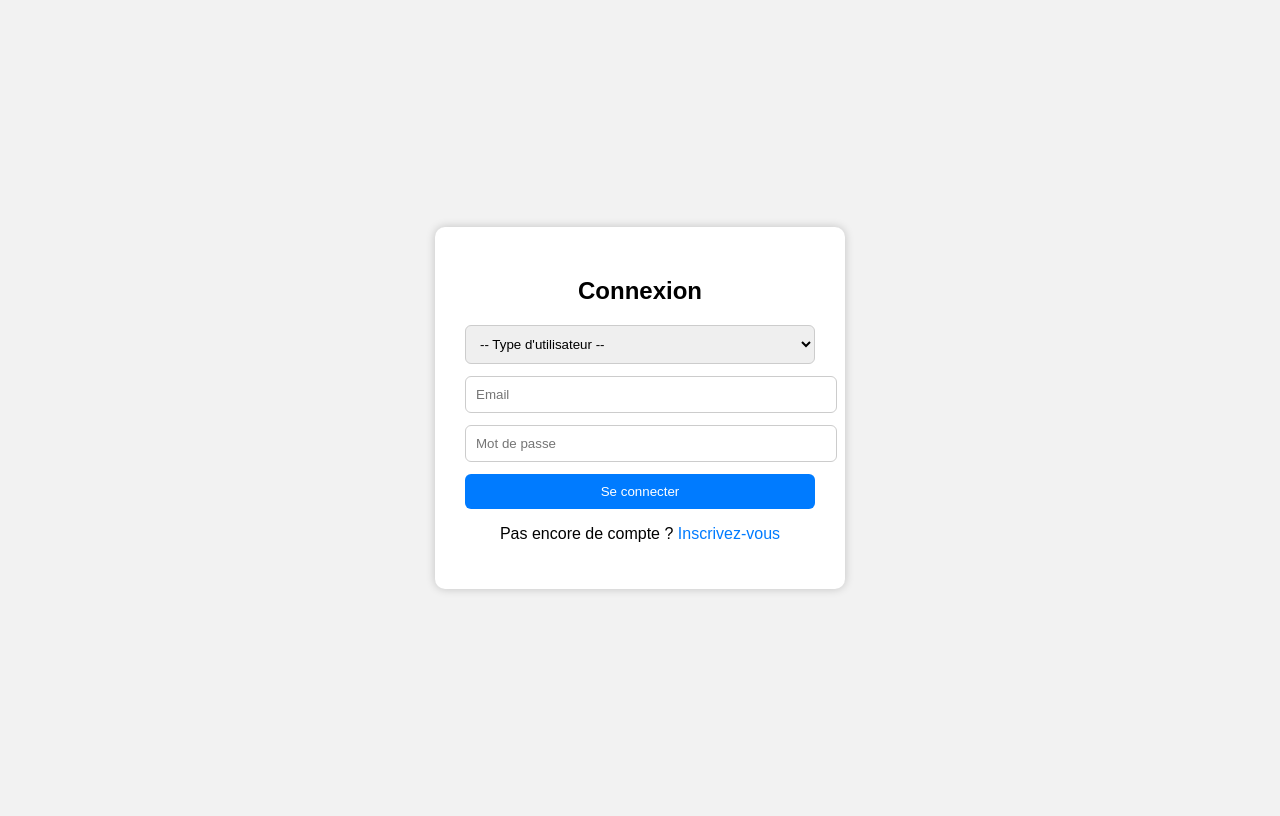
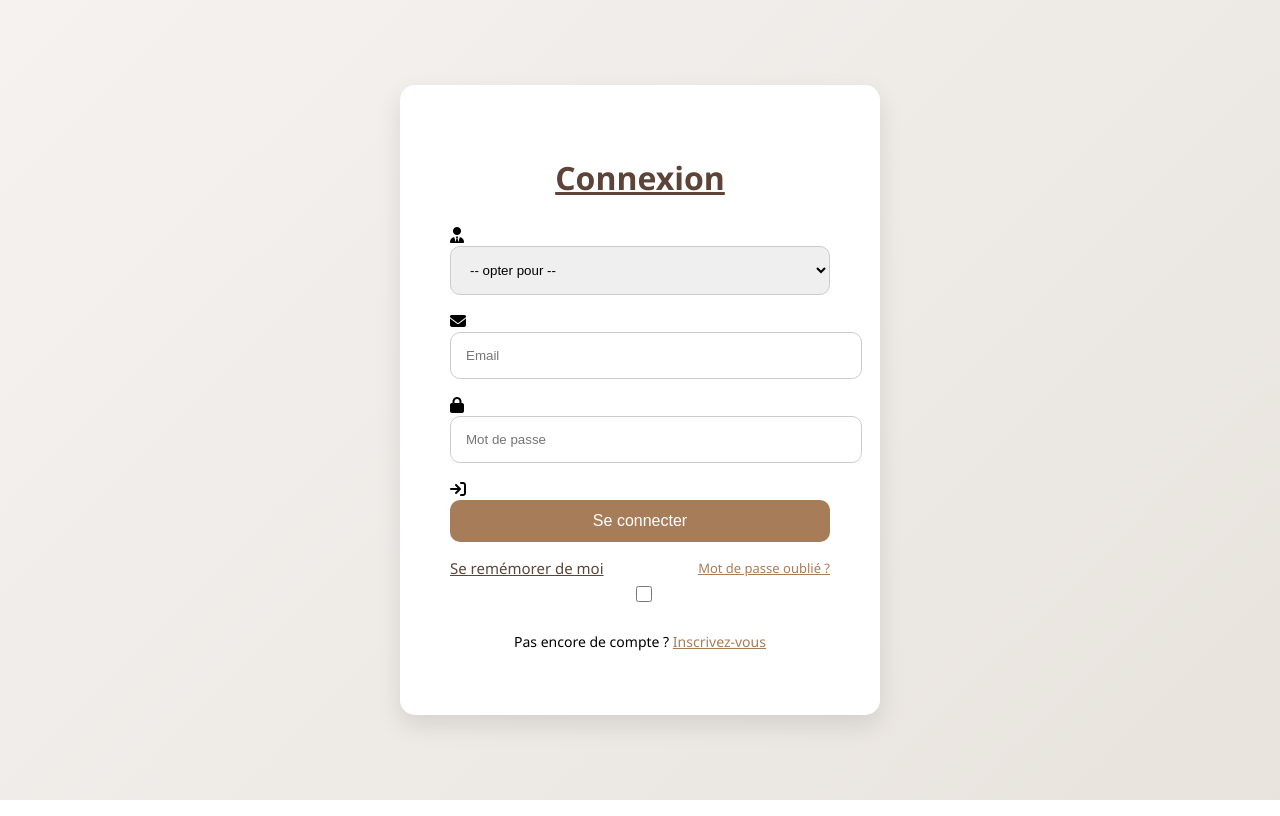
Before and after one commit to ZizouMaiga/Papa_na_chat, a plain HTML site: page Mes_debuts_sur_projet/Frontend/connexion.html in a window 1280 px wide. Drawn offline with Linux system fonts and the light colour scheme.

Commit message:
accueil
le style css de qualité

Co-Authored-By: ZizouMaiga <207475676+ZizouMaiga@users.noreply.github.com>
Co-Authored-By: Kalifa-Coulibaly <207578800+Kalifa-Coulibaly@users.noreply.github.com>

```diff
--- /dev/null
+++ b/Mes_debuts_sur_projet/Frontend/accueil.css
@@ -0,0 +1,63 @@
+* {
+    margin: 0;
+    padding: 0;
+    box-sizing: border-box;
+    font-family: 'Segoe UI', Tahoma, Geneva, Verdana, sans-serif;
+  }
+
+  body {
+    background-color: maroon;
+    color: #4b2e2e;
+  }
+
+  header {
+    display: flex;
+    align-items: center;
+    justify-content: space-between;
+    padding: 20px 50px;
+    background-color: #fff7f0;
+    box-shadow: 0 2px 8px rgba(0, 0, 0, 0.1);
+  }
+
+  .logo-container img {
+    height: 80px;
+  }
+
+  h1 {
+    font-size: 2.8em;
+    color: #7b3f00;
+    font-weight: bold;
+    font-family: 'Georgia', serif;
+    transform: translateX(90px);
+    text-decoration: underline solid;
+  }
+
+  .nav-links a {
+    margin-left: 25px;
+    text-decoration: none;
+    color: #4b2e2e;
+    font-weight: bold;
+    border: 2px solid #4b2e2e;
+    padding: 8px 16px;
+    border-radius: 5px;
+    transition: all 0.3s ease-in-out;
+  }
+
+  .nav-links a:hover {
+    background-color: #7b3f00;
+    color: white;
+  }
+
+  main {
+    display: flex;
+    justify-content: center;
+    align-items: center;
+    margin-top: 40px;
+  }
+
+  .main-image {
+    max-width: 70%;
+    height: auto;
+    border-radius: 15px;
+    box-shadow: 0 4px 20px rgba(0, 0, 0, 0.2);
+  }
--- /dev/null
+++ b/Mes_debuts_sur_projet/Frontend/connexion.css
@@ -0,0 +1,104 @@
+/* connexion.css */
+
+body {
+    font-family: 'Segoe UI', sans-serif;
+    background: linear-gradient(135deg, #f5f2f0, #e8e3dd);
+    display: flex;
+    justify-content: center;
+    align-items: center;
+    height: 100vh;
+    margin: 0;
+  }
+
+  form#loginForm {
+    background-color: white;
+    padding: 50px 50px;
+    border-radius: 15px;
+    box-shadow: 0 10px 25px rgba(0, 0, 0, 0.1);
+    width: 380px;
+  }
+
+  form#loginForm h1 {
+    text-align: center;
+    text-decoration: solid underline;
+    color: #5c4438;
+    margin-bottom: 25px;
+  }
+
+  form#loginForm select,
+  form#loginForm input {
+    width: 100%;
+    padding: 15px;
+    margin-bottom: 15px;
+    border-radius: 10px;
+    border: 1px solid #ccc;
+    transition: border 0.3s ease;
+  }
+
+  form#loginForm select:focus,
+  form#loginForm input:focus {
+    border-color: #a77c59;
+    outline: none;
+  }
+
+  form#loginForm button {
+    width: 100%;
+    padding: 12px;
+    border: none;
+    background-color: #a77c59;
+    color: white;
+    border-radius: 10px;
+    font-size: 16px;
+    cursor: pointer;
+    transition: background-color 0.3s ease;
+  }
+
+  form#loginForm button:hover {
+    background-color: #8a6245;
+  }
+
+  .signup-link {
+    text-align: center;
+    margin-top: 15px;
+    font-size: 14px;
+  }
+
+  .signup-link a {
+    color: #a77c59;
+    text-decoration: underline;
+  }
+
+  .signup-link a:hover {
+    text-decoration: underline;
+  }
+  .remember-line {
+    display: flex;
+    justify-content: space-between;
+    align-items: center;
+    font-size: 15px;
+    color: #5c4438;
+    margin-bottom: 5px;
+    text-decoration: solid underline;
+  }
+
+  .forgot-password {
+    text-decoration: solid underline;
+    color: #a77c59;
+    font-size: 13px;
+  }
+
+  .forgot-password:hover {
+    text-decoration: solid underline;
+  }
+
+  .remember-check {
+    text-align: right; /* ou center si tu préfères */
+    margin-bottom: 15px;
+  }
+
+  .remember-check input[type="checkbox"] {
+    accent-color: #a77c59;
+    width: 16px;
+    height: 16px;
+    cursor: pointer;
+  }
--- a/Mes_debuts_sur_projet/Frontend/connexion.html
+++ b/Mes_debuts_sur_projet/Frontend/connexion.html
@@ -3,68 +3,32 @@
 <head>
   <meta charset="UTF-8" />
   <title>Connexion</title>
-  <style>
-    body {
-      font-family: Arial, sans-serif;
-      background-color: #f2f2f2;
-      display: flex;
-      justify-content: center;
-      align-items: center;
-      height: 100vh;
-    }
-    form {
-      background-color: white;
-      padding: 30px;
-      border-radius: 10px;
-      box-shadow: 0 0 10px rgba(0,0,0,0.2);
-      width: 350px;
-    }
-    input, select {
-      width: 100%;
-      margin-bottom: 12px;
-      padding: 10px;
-      border: 1px solid #ccc;
-      border-radius: 6px;
-    }
-    button {
-      width: 100%;
-      padding: 10px;
-      background-color: #007bff;
-      color: white;
-      border: none;
-      border-radius: 6px;
-      cursor: pointer;
-    }
-    h2 {
-      text-align: center;
-    }
-    #message {
-      color: red;
-      text-align: center;
-      margin-top: 10px;
-    }
-    .signup-link {
-      text-align: center;
-      margin-top: 10px;
-    }
-    .signup-link a {
-      color: #007bff;
-      text-decoration: none;
-    }
-  </style>
+  <link rel="stylesheet" href="connexion.css">
+  <link rel="stylesheet" href="https://cdnjs.cloudflare.com/ajax/libs/font-awesome/6.5.0/css/all.min.css">
 </head>
 <body>
   <form id="loginForm">
-    <h2>Connexion</h2>
+    <h1>Connexion</h1>
+    <i class="fas fa-user-tie"></i>
     <select id="type" required>
-      <option value="">-- Type d'utilisateur --</option>
+      <option value="">-- opter pour --</option>
       <option value="etudiant">Étudiant</option>
       <option value="enseignant">Enseignant</option>
     </select>
+    <i class="fas fa-envelope"></i>
     <input type="email" id="email" placeholder="Email" required />
+    <i class="fas fa-lock"></i>
     <input type="password" id="password" placeholder="Mot de passe" required />
+    <i class="fas fa-arrow-right-to-bracket"></i>
     <button type="submit">Se connecter</button>
     <p id="message"></p>
+    <div class="remember-line">
+      <span>Se remémorer de moi</span>
+      <a href="#"class="forgot-password">Mot de passe oublié ?</a>
+    </div>
+    <div class="remember-check">
+      <input type="checkbox" id="remember">
+    </div>
     <div class="signup-link">
       <p>Pas encore de compte ? <a href="Inscription.html">Inscrivez-vous</a></p>
     </div>
--- /dev/null
+++ b/Mes_debuts_sur_projet/Frontend/inscription.css
@@ -0,0 +1,99 @@
+* {
+    margin: 0;
+    padding: 0;
+    box-sizing: border-box;
+  }
+   h1{
+    color: rgb(118, 90, 90);
+    text-decoration: underline;
+    text-align: center;
+   }
+
+  body {
+    height: 200vh;
+    background: linear-gradient(to right, #fdf7f3, #f3ebe5);
+    font-family: 'Segoe UI', Tahoma, Geneva, Verdana, sans-serif;
+    display: flex;
+    justify-content: center;
+    align-items: center;
+  }
+
+  form {
+    background-color: white;
+    padding: 40px;
+    border-radius: 20px;
+    box-shadow: 0 8px 25px rgba(0, 0, 0, 0.15);
+    width: 100%;
+    max-width: 550px;
+    animation: fadeIn 0.8s ease;
+  }
+
+  @keyframes fadeIn {
+    from { opacity: 0; transform: translateY(20px); }
+    to { opacity: 1; transform: translateY(0); }
+  }
+
+  h1 {
+    text-align: center;
+    color: #7b3f00;
+    margin-bottom: 25px;
+    font-size: 2em;
+  }
+
+  select,
+  input {
+    width: 100%;
+    padding: 12px;
+    margin: 10px 0;
+    border: 2px solid #e0d4ca;
+    border-radius: 10px;
+    font-size: 1em;
+    transition: border 0.3s ease;
+    background-color: #fffdfb;
+  }
+
+  input:focus,
+  select:focus {
+    border-color: #7b3f00;
+    outline: none;
+  }
+
+  button {
+    width: 100%;
+    padding: 14px;
+    background-color: #7b3f00;
+    color: white;
+    font-size: 1.1em;
+    border: none;
+    border-radius: 12px;
+    cursor: pointer;
+    margin-top: 15px;
+    transition: background 0.3s ease;
+  }
+
+  button:hover {
+    background-color: #5e2e00;
+  }
+
+  .login-link {
+    text-align: center;
+    margin-top: 20px;
+    font-size: 0.95em;
+  }
+
+  .login-link a {
+    color: #7b3f00;
+    text-decoration: none;
+    font-weight: bold;
+  }
+
+  .login-link a:hover {
+    text-decoration: underline;
+  }
+
+  #message {
+    margin-top: 10px;
+    color: red;
+    text-align: center;
+    font-size: 0.9em;
+  }
```
Also changed, not shown: Mes_debuts_sur_projet/Frontend/accueil.html (added, +25 -0 lines), Mes_debuts_sur_projet/Frontend/inscription.html (+13 -58 lines), Mes_debuts_sur_projet/Frontend/examen.jpg (added), Mes_debuts_sur_projet/Frontend/logo.jpg (added), 1 other file.
